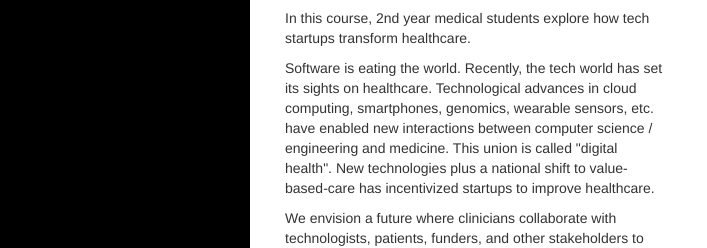
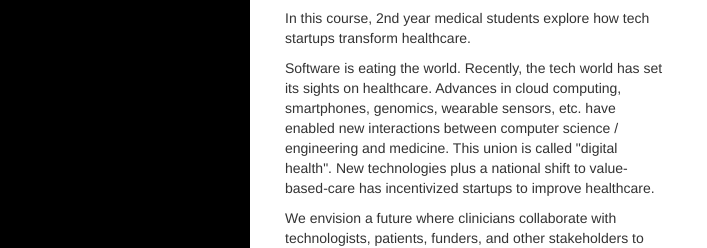
Before and after one commit to erikr/iemed, a plain HTML site: page index.html in a window 1280 px wide. Shown: the part 348-596 px from the top of the page, without its empty margins (0-707 px from the left). Drawn offline with Linux system fonts and the light colour scheme.

Commit message:
revised some text in summary

```diff
--- a/index.html
+++ b/index.html
@@ -67,7 +67,7 @@
 
 						<h2>Course summary</h2>
 						<p>In this course, 2nd year medical students explore how tech startups transform healthcare.</p>
-						<p>Software is eating the world. Recently, the tech world has set its sights on healthcare. Technological advances in cloud computing, smartphones, genomics, wearable sensors, etc. have enabled new interactions between computer science / engineering and medicine. This union is called "digital health". New technologies plus a national shift to value-based-care has incentivized startups to improve healthcare.</p>
+						<p>Software is eating the world. Recently, the tech world has set its sights on healthcare. Advances in cloud computing, smartphones, genomics, wearable sensors, etc. have enabled new interactions between computer science / engineering and medicine. This union is called "digital health". New technologies plus a national shift to value-based-care has incentivized startups to improve healthcare.</p>
 
 						<p>We envision a future where clinicians collaborate with technologists, patients, funders, and other stakeholders to advance patient care through technical innovation and entrepreneurship. However, opportunities for clinicans in tech are difficult to pursue due to little exposure, cultural misalignment, and geographic barriers. Let's infuse some Silicon Valley spirit into medicine!
                     </div>
```
